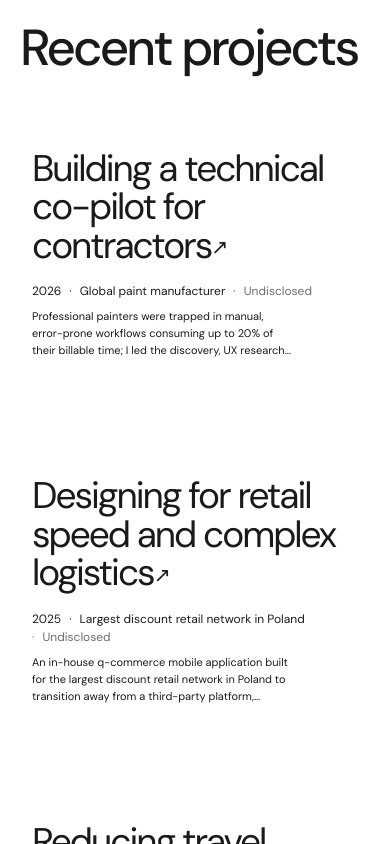
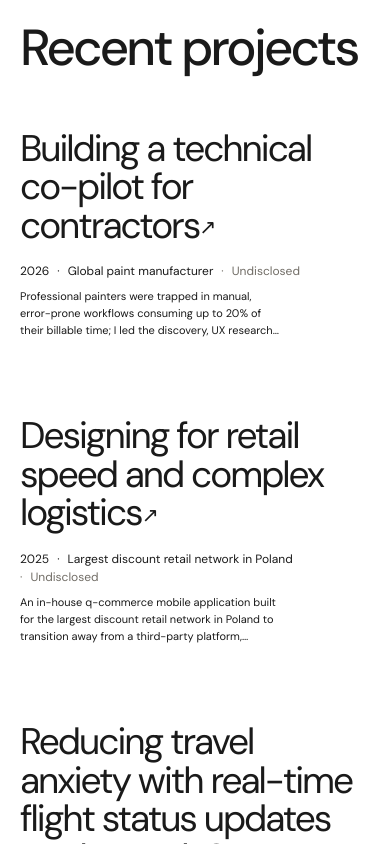
Before and after one commit to agaebox-afk/agamalik, a React (Vite) app: page / in a window 390 px wide. Shown: the part 880-1724 px from the top of the page. Built offline with nearby package versions, Linux system fonts and the light colour scheme; the HTML template or start-up script is replaced by a standard one.

Commit message:
Align Recent projects flush with column by removing left padding

```diff
--- a/src/index.css
+++ b/src/index.css
@@ -134,8 +134,8 @@ section { min-height: 70vh; padding: 80px 0 180px; scroll-margin-top: 20px; }
 .section-title { font-size: clamp(52px, 6.5vw, 104px); line-height: .98; letter-spacing: -.055em; font-weight: 500; margin: 0 0 92px; }
 .beyond-title-word { display: inline-block; }
 .work-list { display: grid; gap: clamp(120px, 17.6vh, 176px); }
-.work-showcase-item { display: grid; grid-template-columns: minmax(0, 1.55fr) minmax(180px, .85fr); column-gap: clamp(28px, 4vw, 56px); align-items: start; width: min(100%, 900px); padding: 24px; border: 0; opacity: 1; transition: opacity .25s ease; }
-.work-row.work-showcase-item { padding: 24px; }
+.work-showcase-item { display: grid; grid-template-columns: minmax(0, 1.55fr) minmax(180px, .85fr); column-gap: clamp(28px, 4vw, 56px); align-items: start; width: min(100%, 900px); padding: 0; border: 0; opacity: 1; transition: opacity .25s ease; }
+.work-row.work-showcase-item { padding: 0; }
 .work-list:hover .work-showcase-item { opacity: .4; }
 .work-list .work-showcase-item:hover { opacity: 1; }
 .work-project-title-column, .work-project-info-column { min-width: 0; }
@@ -369,7 +369,7 @@ button:focus-visible, a:focus-visible, input:focus-visible { outline: 2px solid
   .work-row h2 { font-size: clamp(43px, 13vw, 66px); }
   .work-row p { font-size: 15px; }
   .work-list { gap: 77px; }
-  .work-row.work-showcase-item { grid-template-columns: 1fr; row-gap: 18px; padding: 20px 12px; }
+  .work-row.work-showcase-item { grid-template-columns: 1fr; row-gap: 18px; padding: 0; }
   .work-project-link h3 { font-size: clamp(32px, 9.5vw, 46px); }
   .work-project-meta { margin-top: 0; font-size: 12px; }
   .work-project-info-column > p { max-width: 420px; font-size: 13px; }
```
